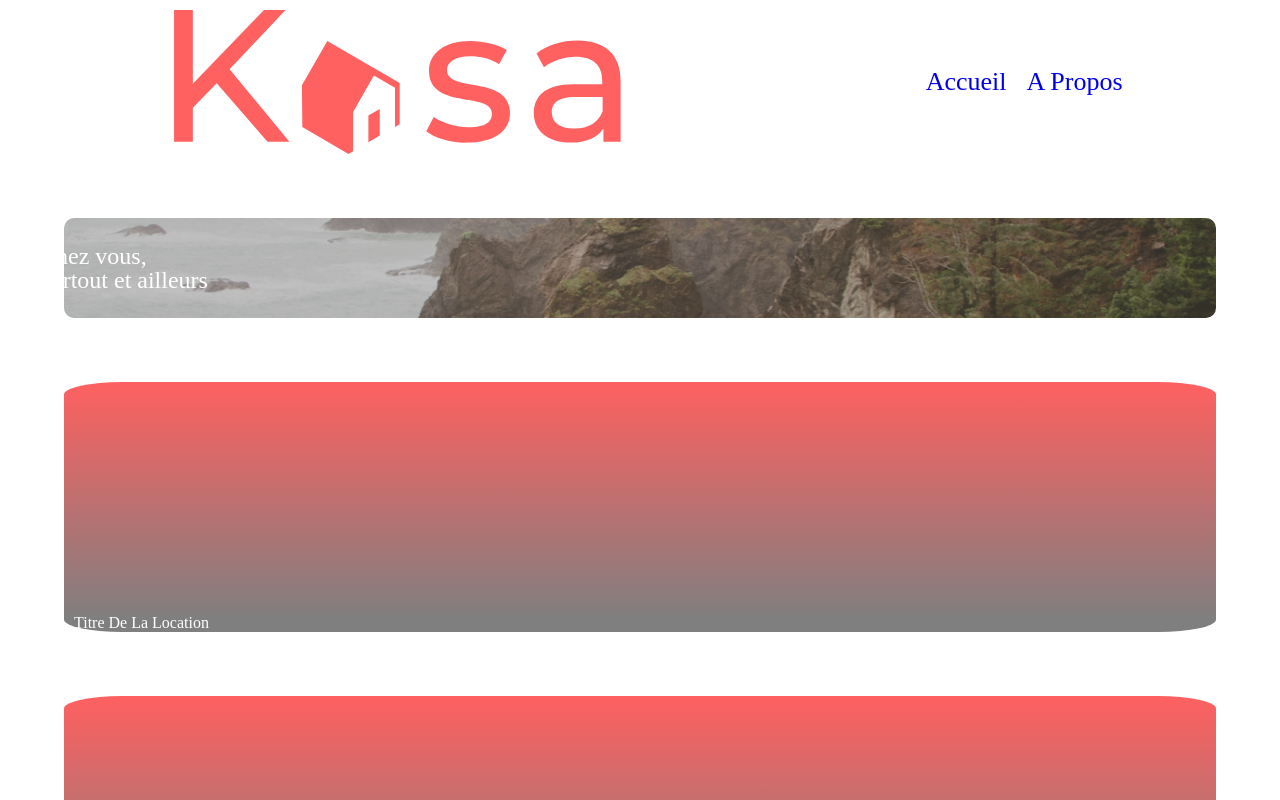
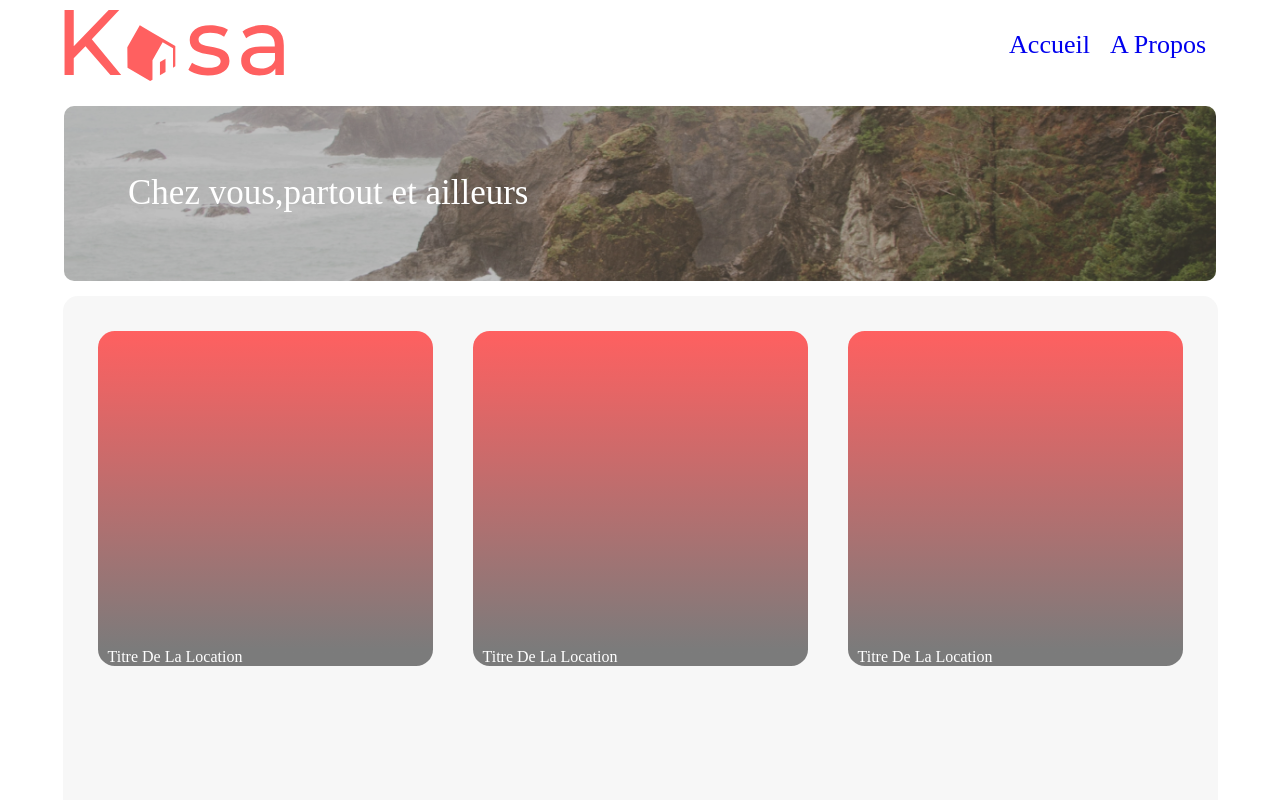
Before and after one commit to Astuki/Projet8OC, a React (Vite) app: page / in a window 1280 px wide. Shown: the top 800 px of the page. Built offline with nearby package versions, Linux system fonts and the light colour scheme.

Commit message:
Desktop Home + fix

```diff
--- a/src/components/Banner/Banner.jsx
+++ b/src/components/Banner/Banner.jsx
@@ -7,9 +7,11 @@ export default function Sectionreef() {
                     <img className="section_bg-img" src={ReefBg}></img>
                     <p className="section_bg-text">
                     Chez vous,
-                    <br></br>
+                    <br className="hide-br"></br>
                     partout et ailleurs
                     </p>
             </div>
     )
 }
+
+/** faire que le texte soit au milieu après breakpoint du scss + voir changer animation flèche collapse avant tutorat + vérifier desktop à propos ( changer banner ) */
--- a/src/components/Banner/_Banner.scss
+++ b/src/components/Banner/_Banner.scss
@@ -3,7 +3,7 @@
     align-items: center;
     justify-content: center;
     width: 100%;
-    padding-top: 5%;
+    padding-top: 25px;
     &_bg-img{
         aspect-ratio: 4 / 1;
         width: 90%;
@@ -11,12 +11,24 @@
         border-radius: 10px;
         object-fit: cover;
         filter: brightness(75%);
+        @media screen and (min-width: 1280px) {
+            height: 175px;
+        }
     }
     &_bg-text{
         position: absolute;
         color: white;
-        line-height: 24px;
         font-size: 24px;
-        left: 40px;
+        left: 10%;
+        @media screen and (min-width: 1000px) {
+            font-size: 35px;
+        }
     }
 }
+
+
+@media screen and (min-width: 1000px) {
+    .hide-br {
+        display: none;
+    }
+}
--- a/src/components/Cards/_Cards.scss
+++ b/src/components/Cards/_Cards.scss
@@ -1,11 +1,13 @@
 .cards{
+    height: 255px;
+    width: 335px;
     background: $linear-bg-cards;
-    width: 90%;
-    height: 250px;
-    margin-top: 5%;
     border-radius: 5%;
     display: flex;
     align-items: flex-end;
+    @media screen and (min-width: 1280px) {
+        height: 335px;
+    }
     &_text{
         color: white;
         padding-left: 10px;
--- a/src/components/Header/Nav/_Nav.scss
+++ b/src/components/Header/Nav/_Nav.scss
@@ -3,7 +3,7 @@
         position: relative;
         &_link-home,
         &_link-about{
-            font-size: clamp(16px, 4vw, 26px);
+            font-size: clamp(16px, 5vw, 26px);
             text-decoration: none;
             padding: 0 10px 0 10px;
             text-transform: uppercase;
--- a/src/components/Header/_Header.scss
+++ b/src/components/Header/_Header.scss
@@ -6,6 +6,11 @@
     justify-content: space-around;
     .header-logo{
         width: 35%;
-        margin-left: 2%;
+        max-width: 220px;
+    }
+    @media screen and (min-width: $breakpoint-desktop) {
+        justify-content: space-between;
+        width: 90%;
+        padding-left: 5%;
     }
 }
--- a/src/pages/home.jsx
+++ b/src/pages/home.jsx
@@ -4,17 +4,38 @@ import Cards from '../components/Cards/Cards'
 import Footer from '../components/Footer/Footer'
 import Banner from '../components/Banner/Banner';
 
+import React from "react";
+import { useEffect, useState } from 'react';
+
 export default function Home() {
+
+    const [numOfCards, setNumOfCards] = React.useState(4);
+
+    React.useEffect(() => {
+        const handleResize = () => {
+            setNumOfCards(window.innerWidth > 1280 ? 6 : 3);
+        };
+
+        handleResize();
+
+        window.addEventListener('resize', handleResize);
+
+        return () => {
+            window.removeEventListener('resize', handleResize);
+        };
+    }, []);
+
 
     return(
             <div>
                 <Header />
                 <main className='container-homepage'>
                     <Banner />
-                    <Cards />
-                    <Cards />
-                    <Cards />
-                    <Cards />
+                    <section className='grid'>
+                        {[...Array(numOfCards)].map((_, index) => (
+                            <Cards key={index} />
+                        ))}
+                    </section>
                 </main>
                 <Footer />
             </div>
--- a/src/styles/_homepage.scss
+++ b/src/styles/_homepage.scss
@@ -8,5 +8,22 @@ body{
     flex-direction: column;
     align-items: center;
     justify-content: center;
-    padding-bottom: 5%;
+    padding-bottom: 25px;
 }
+
+.grid{
+    margin-top: 15px;
+    padding: 35px;
+    border-radius: 15px;
+    display: grid;
+    gap: 25px;
+    @media screen and (min-width: 1280px) {
+        display: grid;
+        grid-template-columns: repeat(3, 1fr);
+        grid-template-rows: repeat(2, 1fr);
+        grid-column-gap: 40px;
+        grid-row-gap: 40px;
+
+        background-color: $secondary-color;
+    }
+}
--- a/src/styles/_vars.scss
+++ b/src/styles/_vars.scss
@@ -1,6 +1,5 @@
 $primary-color: #ff6060;
 $secondary-color: #f7f7f7;
-$tertiary-color: #FFFFFF;
 $footer-color: #000000;
 
 $background-color: rgba(0, 0, 0, 0.3);
--- a/src/styles/main.css
+++ b/src/styles/main.css
@@ -7,7 +7,25 @@ body {
   flex-direction: column;
   align-items: center;
   justify-content: center;
-  padding-bottom: 5%;
+  padding-bottom: 25px;
+}
+
+.grid {
+  margin-top: 15px;
+  padding: 35px;
+  border-radius: 15px;
+  display: grid;
+  gap: 25px;
+}
+@media screen and (min-width: 1280px) {
+  .grid {
+    display: grid;
+    grid-template-columns: repeat(3, 1fr);
+    grid-template-rows: repeat(2, 1fr);
+    grid-column-gap: 40px;
+    grid-row-gap: 40px;
+    background-color: #f7f7f7;
+  }
 }
 
 .nav-header {
@@ -15,7 +33,7 @@ body {
   position: relative;
 }
 .nav-header_link-home, .nav-header_link-about {
-  font-size: clamp(16px, 4vw, 26px);
+  font-size: clamp(16px, 5vw, 26px);
   text-decoration: none;
   padding: 0 10px 0 10px;
   text-transform: uppercase;
@@ -41,17 +59,28 @@ body {
 }
 .header .header-logo {
   width: 35%;
-  margin-left: 2%;
+  max-width: 220px;
+}
+@media screen and (min-width: 576px) {
+  .header {
+    justify-content: space-between;
+    width: 90%;
+    padding-left: 5%;
+  }
 }
 
 .cards {
+  height: 255px;
+  width: 335px;
   background: linear-gradient(0deg, rgba(0, 0, 0, 0.5) 5%, rgb(255, 96, 96) 100%);
-  width: 90%;
-  height: 250px;
-  margin-top: 5%;
   border-radius: 5%;
   display: flex;
   align-items: flex-end;
+}
+@media screen and (min-width: 1280px) {
+  .cards {
+    height: 335px;
+  }
 }
 .cards_text {
   color: white;
@@ -81,7 +110,7 @@ body {
   align-items: center;
   justify-content: center;
   width: 100%;
-  padding-top: 5%;
+  padding-top: 25px;
 }
 .section_bg-img {
   aspect-ratio: 4/1;
@@ -92,14 +121,28 @@ body {
      object-fit: cover;
   filter: brightness(75%);
 }
+@media screen and (min-width: 1280px) {
+  .section_bg-img {
+    height: 175px;
+  }
+}
 .section_bg-text {
   position: absolute;
   color: white;
-  line-height: 24px;
   font-size: 24px;
-  left: 40px;
+  left: 10%;
+}
+@media screen and (min-width: 1000px) {
+  .section_bg-text {
+    font-size: 35px;
+  }
 }
 
+@media screen and (min-width: 1000px) {
+  .hide-br {
+    display: none;
+  }
+}
 .maximum-width {
   width: 90%;
 }
```
Also changed, not shown: src/components/Cards/Cards.jsx (line endings or trailing spaces), 1 other file (tests, documents, lock files or other folders).
